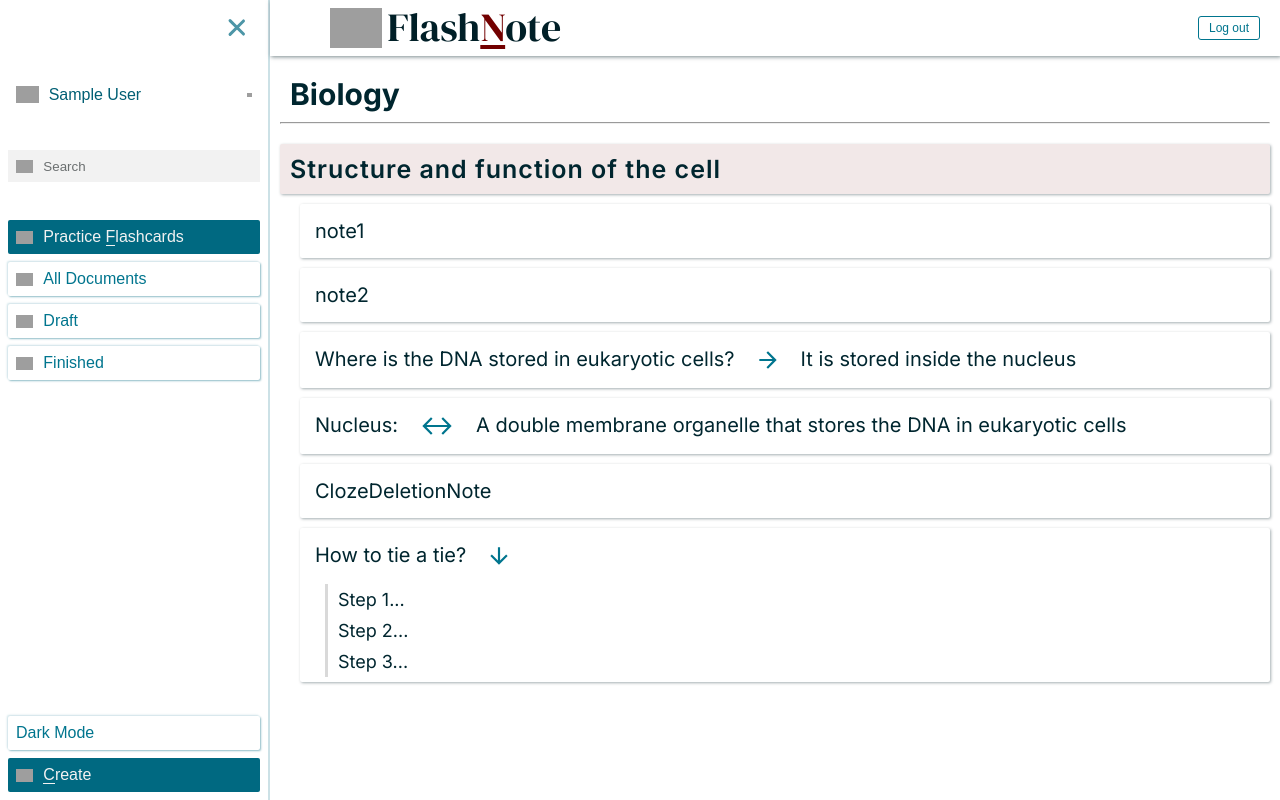
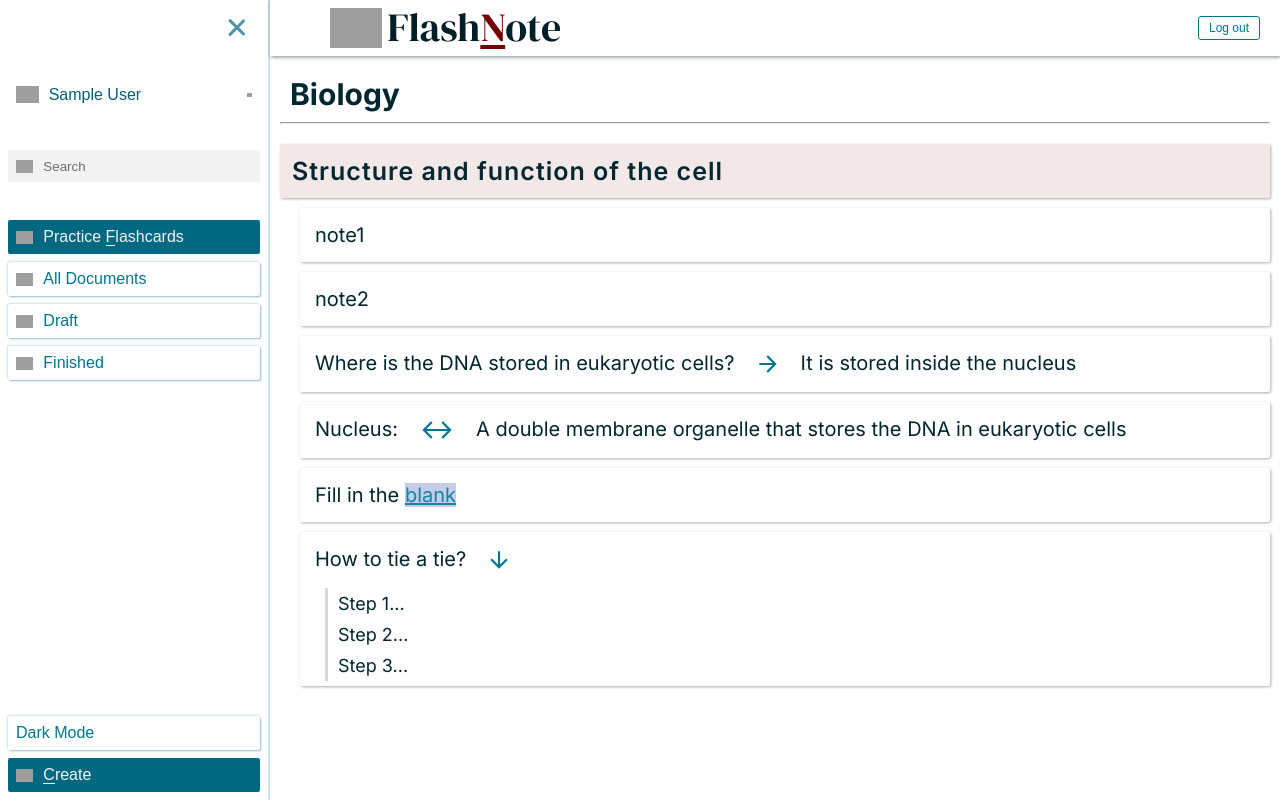
Before and after one commit to Fahad-Iqbal/Flashnote-UI, a React (Vite) app: page / in a window 1280 px wide. Built offline with nearby package versions, Linux system fonts and the light colour scheme; sample sign-in values are in the browser's storage; grey boxes are pictures that could not be loaded.

Commit message:
cloze-deletion

```diff
--- a/src/App.css
+++ b/src/App.css
@@ -40,7 +40,7 @@ html {
 }
 
 html.darkmode {
-  --color-background: rgb(54, 66, 66);
+  --color-background: rgb(35, 43, 43);
   --color-header-box-shadow: #6ccbe285;
   --color-bullet: #97bcc5;
   --color-hamburger-lines: #9ecfda;
@@ -63,7 +63,7 @@ html.darkmode {
   --cloze-background: #c6cbe8;
   --mobile-footer-icons: rgb(255, 255, 255);
   --open-tab-color: #dddddd;
-  --highlight-color: #98c2cd71;
+  --highlight-color: #607b8171;
 }
 
 body {
--- a/src/ClozeDeletionNote.jsx
+++ b/src/ClozeDeletionNote.jsx
@@ -1,7 +1,155 @@
-import React from 'react';
+import { useState, useEffect } from 'react';
+import { Button, Popover } from '@mui/material';
 
-const ClozeDeletionNote = () => {
-  return <div className="cloze">ClozeDeletionNote</div>;
+const ClozeDeletionNote = ({ id, type, content: noteContent }) => {
+  const [content, setContent] = useState(noteContent || '');
+  const [isSelected, setIsSelected] = useState(false);
+  const [anchorEl, setAnchorEl] = useState(null);
+  const [isSpanClicked, setIsSpanClicked] = useState(false);
+
+  const addSpanTags = (text) => {
+    if (content.includes(text)) {
+      const newInnerHTML = content.replace(text, `<span>${text}</span>`);
+      setContent(newInnerHTML);
+    }
+  };
+  const removeSpanTags = (text) => {
+    console.log('remove called');
+    if (content.includes(text.outerHTML)) {
+      const newInnerHTML = content.replace(text.outerHTML, text.innerText);
+      setContent(newInnerHTML);
+    }
+  };
+  const removeAllSpanTags = () => {
+    const regex = /<span>|<\/span>/g;
+    const newInnerHTML = content.replace(regex, '');
+    setContent(newInnerHTML);
+  };
+
+  useEffect(() => {
+    const input = document.getElementById(`${type}-${id}`);
+    input.innerHTML = `${content}`;
+  }, [content]);
+
+  return (
+    <>
+      {isSelected && (
+        <Popover
+          className="add-cloze"
+          open={isSelected}
+          anchorEl={anchorEl}
+          onClose={() => {
+            setIsSelected(false);
+            window.getSelection().collapseToStart();
+          }}
+          anchorOrigin={{
+            vertical: 'bottom',
+            horizontal: 'left',
+          }}
+        >
+          <Button
+            variant="outlined"
+            // color="primary"
+            style={{
+              fontSize: 10,
+              fontWeight: 'bold',
+              color: 'var(--primary-button-background)',
+            }}
+            onClick={() => {
+              setIsSelected(false);
+              addSpanTags(window.getSelection().toString());
+            }}
+          >
+            Add a Cloze
+          </Button>
+        </Popover>
+      )}
+      {isSpanClicked && anchorEl && (
+        <Popover
+          className="remove-cloze"
+          open={isSpanClicked}
+          anchorEl={() => {
+            return document.getElementById(`${type}-${id}`);
+          }}
+          onClose={() => {
+            setIsSpanClicked(false);
+            setAnchorEl(null);
+          }}
+          anchorOrigin={{
+            vertical: 'bottom',
+            horizontal: 'left',
+          }}
+        >
+          <Button
+            variant="outlined"
+            style={{
+              margin: '0.2rem',
+              fontSize: 10,
+              fontWeight: 'bold',
+              color: 'var(--primary-button-background)',
+            }}
+            onClick={() => {
+              removeSpanTags(anchorEl);
+              setIsSpanClicked(false);
+            }}
+          >
+            Remove
+          </Button>
+          <Button
+            variant="outlined"
+            style={{
+              margin: '0.2rem',
+              fontSize: 10,
+              fontWeight: 'bold',
+              color: 'var(--primary-button-background)',
+            }}
+            onClick={() => {
+              removeAllSpanTags();
+              setIsSpanClicked(false);
+            }}
+          >
+            Remove All
+          </Button>
+        </Popover>
+      )}
+      <div
+        id={`${type}-${id}`}
+        contentEditable={true}
+        onKeyDown={(e) => {
+          if (e.key === 'Enter') e.preventDefault();
+          if (e.key === 'ArrowDown') {
+            e.target.nextElementSibling.focus();
+          }
+        }}
+        onBlur={(e) => {
+          setContent(e.target.innerHTML);
+        }}
+        onSelect={(e) => {
+          if (window.getSelection().toString()) {
+            setIsSelected(true);
+            setAnchorEl(e.target);
+          }
+          if (!window.getSelection().toString()) {
+            setIsSelected(false);
+            setAnchorEl(null);
+          }
+        }}
+        onClick={(e) => {
+          if (e.target.localName === 'span') {
+            setAnchorEl(e.target);
+            setIsSpanClicked(true);
+          }
+        }}
+        onPaste={(e) => {
+          if (e.clipboardData.items[0].type !== 'text/plain') {
+            e.preventDefault();
+          }
+          setContent(e.target.innerHTML);
+        }}
+        className={type}
+      ></div>
+    </>
+  );
 };
 
 export default ClozeDeletionNote;
--- a/src/Document.jsx
+++ b/src/Document.jsx
@@ -47,4 +47,7 @@ const Document = ({ document }) => {
 
 export default Document;
 
-const Wrapper = styled.article``;
+const Wrapper = styled.article`
+  height: 93vh;
+  overflow: auto;
+`;
--- a/src/ListCardNote.jsx
+++ b/src/ListCardNote.jsx
@@ -55,7 +55,6 @@ const ListCardNote = ({ id, type, content }) => {
               <PlainNote id={0} type={'list-item'} content="asdf" />
             </li>
           ) : (
-            // undefined
             content?.back?.map((item, index) => {
               return (
                 <li key={index}>
--- a/src/Note.jsx
+++ b/src/Note.jsx
@@ -67,7 +67,7 @@ const Wrapper = styled.div`
   div:focus {
     outline: none;
     /* outline: 1px solid var(--footer-box-shadow); */
-    box-shadow: 1px 1px 3px var(--footer-box-shadow);
+    box-shadow: 1px 1px 5px var(--footer-box-shadow);
   }
   .plain,
   .cloze {
@@ -83,8 +83,7 @@ const Wrapper = styled.div`
   .section-heading {
     width: 100%;
     height: 100%;
-    padding-top: 0.5rem;
-    padding-left: 0.5rem;
+    padding: 0.7rem;
     font-size: 2.5rem;
     font-weight: 600;
     letter-spacing: 1px;
@@ -94,7 +93,7 @@ const Wrapper = styled.div`
     height: 4rem;
     opacity: 0;
     transition: all 0.25s linear !important;
-    transform: translateY(3rem) !important;
+    transform: translateY(2.8rem) !important;
 
     /* pointer-events: none; */
   }
@@ -103,7 +102,7 @@ const Wrapper = styled.div`
   &:focus .css-1x3g5n7-MuiButtonBase-root-MuiFab-root-MuiSpeedDial-fab,
   .css-1x3g5n7-MuiButtonBase-root-MuiFab-root-MuiSpeedDial-fab:focus {
     opacity: 1;
-    transform: translateY(0) !important;
+    transform: translateY(-0.4rem) !important;
   }
 
   .basic-note {
@@ -152,6 +151,7 @@ const Wrapper = styled.div`
       display: flex;
     }
   }
+
   svg.arrow {
     font-size: 2.6rem;
     color: var(--color-arrow);
@@ -175,6 +175,14 @@ const Wrapper = styled.div`
   ::marker {
     color: transparent;
   }
+  .cloze {
+    span {
+      background-color: var(--cloze-background);
+      color: var(--cloze-text);
+      text-decoration: underline;
+      cursor: pointer;
+    }
+  }
 `;
 
 export default Note;
--- a/src/PlainNote.jsx
+++ b/src/PlainNote.jsx
@@ -12,6 +12,10 @@ const PlainNote = ({ id, type, content: noteContent }) => {
       contentEditable={true}
       onKeyDown={(e) => {
         if (e.key === 'Enter') e.preventDefault();
+        if (e.key === 'ArrowDown') {
+          console.log(e);
+          e.target.nextElementSibling.focus();
+        }
       }}
       onBlur={(e) => {
         setContent(e.target.innerText);
--- a/src/Sidebar/sidebar.css
+++ b/src/Sidebar/sidebar.css
@@ -75,10 +75,10 @@ button.btn img {
   border-bottom: 0.1rem solid var(--primary-button-text);
 }
 
-.primary:hover,
+/* .primary:hover,
 .secondary:hover {
   transform: translateX(3px);
-}
+} */
 
 .secondary {
   align-items: center;
--- a/src/data.js
+++ b/src/data.js
@@ -42,10 +42,7 @@ export const docs = [
       },
       {
         type: 'cloze',
-        content: {
-          front: 'Nucleus:',
-          back: 'A double membrane organelle that stores the DNA in eukaryotic cells',
-        },
+        content: 'Fill in the <span>blank</span>',
       },
       {
         type: 'list',
```
